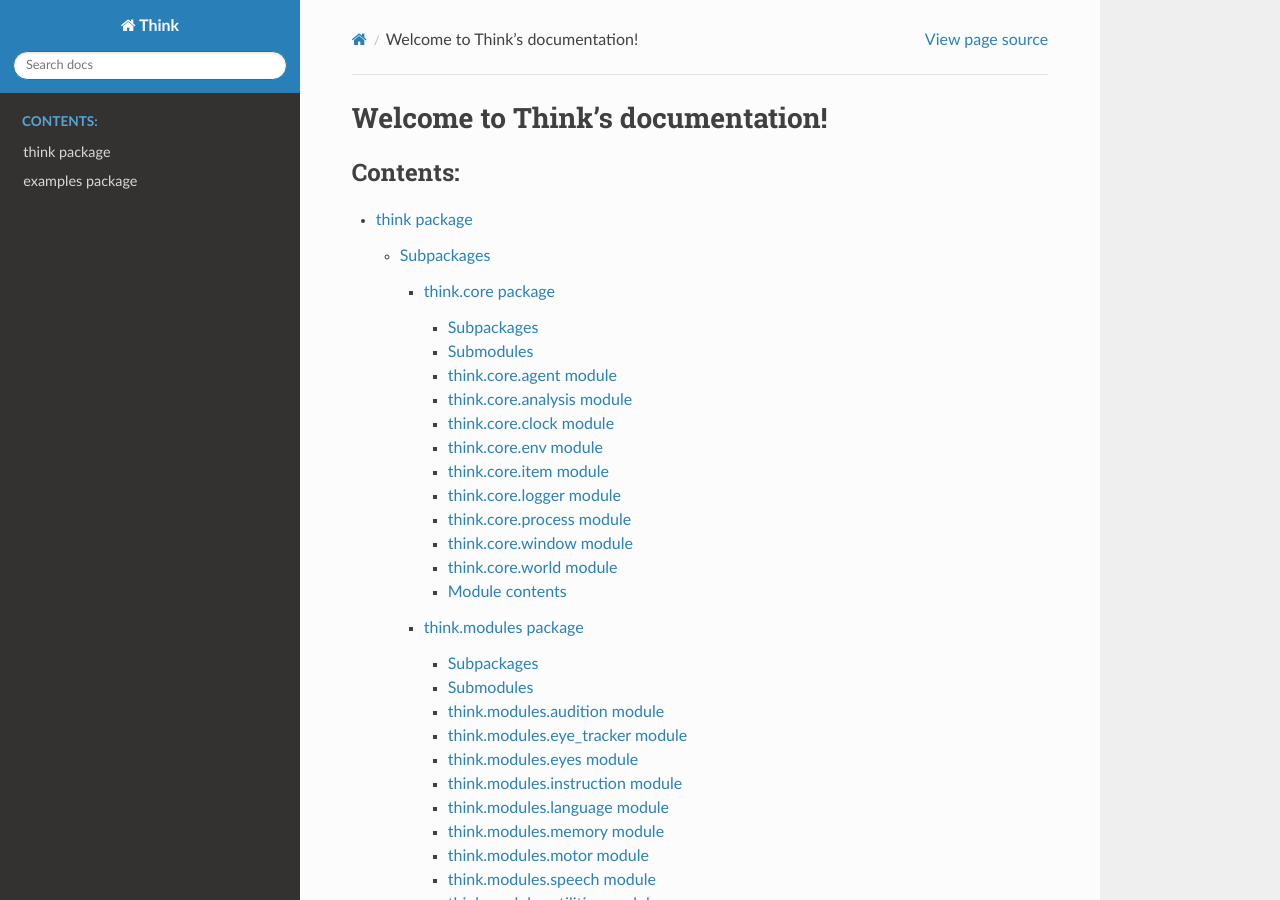
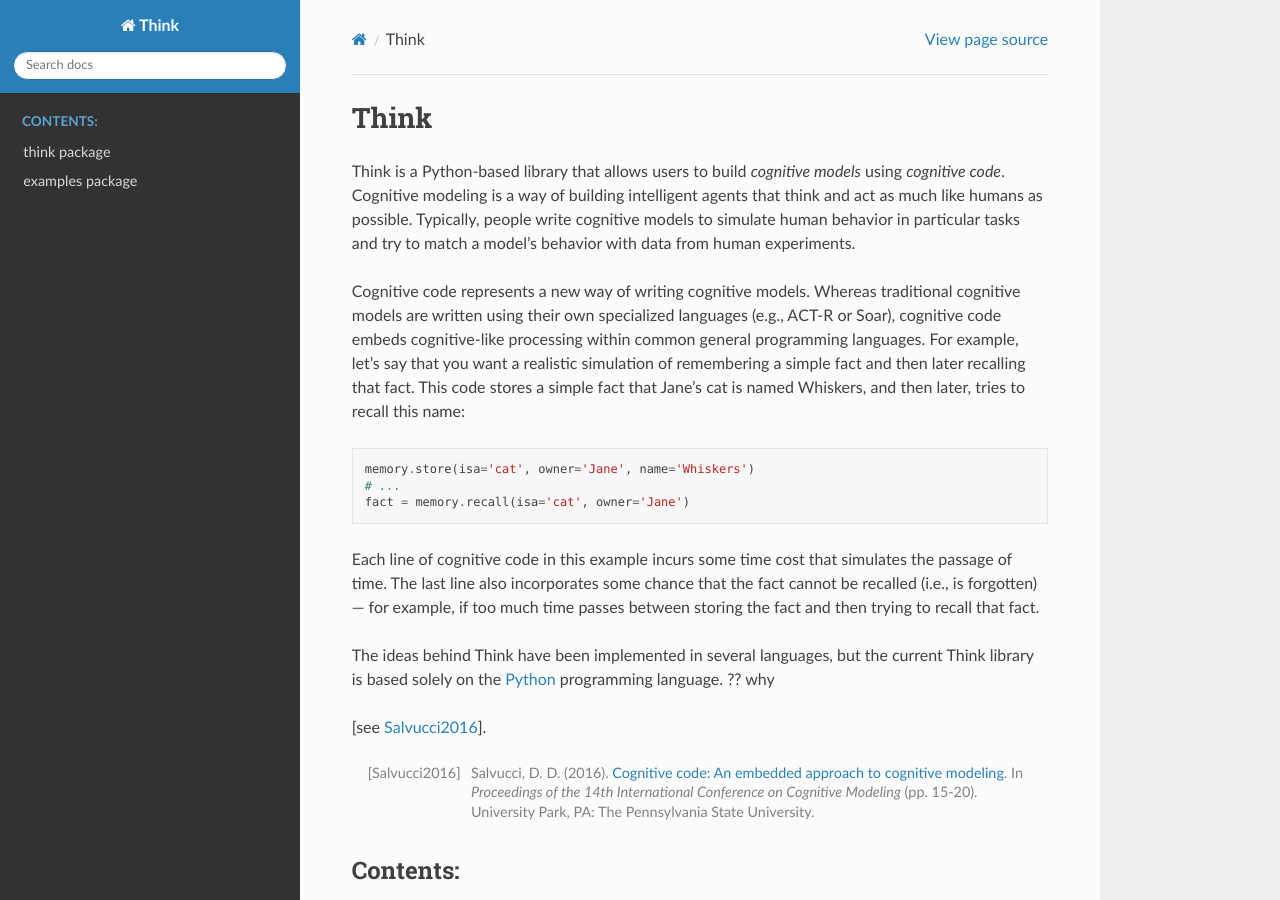
Before and after one commit to salvucci/think, a Sphinx documentation site: the page built from docs/index.rst, in a window 1280 px wide and 900 px high. Built offline with Sphinx 7.4.7 and the Read the Docs theme 2.0.0, drawn with Linux system fonts in a browser that asks for light colours.

Commit message:
Started Think introduction

```diff
--- a/docs/index.rst
+++ b/docs/index.rst
@@ -3,8 +3,25 @@
    You can adapt this file completely to your liking, but it should at least
    contain the root `toctree` directive.
 
-Welcome to Think's documentation!
+Think
 =================================
+
+Think is a Python-based library that allows users to build *cognitive models* using *cognitive code*. Cognitive modeling is a way of building intelligent agents that think and act as much like humans as possible. Typically, people write cognitive models to simulate human behavior in particular tasks and try to match a model's behavior with data from human experiments.
+
+Cognitive code represents a new way of writing cognitive models. Whereas traditional cognitive models are written using their own specialized languages (e.g., ACT-R or Soar), cognitive code embeds cognitive-like processing within common general programming languages. For example, let's say that you want a realistic simulation of remembering a simple fact and then later recalling that fact. This code stores a simple fact that Jane's cat is named Whiskers, and then later, tries to recall this name::
+
+    memory.store(isa='cat', owner='Jane', name='Whiskers')
+    # ...
+    fact = memory.recall(isa='cat', owner='Jane')
+
+Each line of cognitive code in this example incurs some time cost that simulates the passage of time. The last line also incorporates some chance that the fact cannot be recalled (i.e., is forgotten) --- for example, if too much time passes between storing the fact and then trying to recall that fact.
+
+The ideas behind Think have been implemented in several languages, but the current Think library is based solely on the `Python <http://www.python.org/>`_ programming language. ?? why
+
+[see Salvucci2016_].
+
+.. [Salvucci2016] Salvucci, D. D. (2016). `Cognitive code: An embedded approach to cognitive modeling <http://www.cs.drexel.edu/~salvucci/publications/Salvucci-ICCM16.pdf>`_. In *Proceedings of the 14th International Conference on Cognitive Modeling* (pp. 15-20). University Park, PA: The Pennsylvania State University.
+
 
 .. toctree::
     :maxdepth: 4
```
Also changed, not shown: 10 other files.
